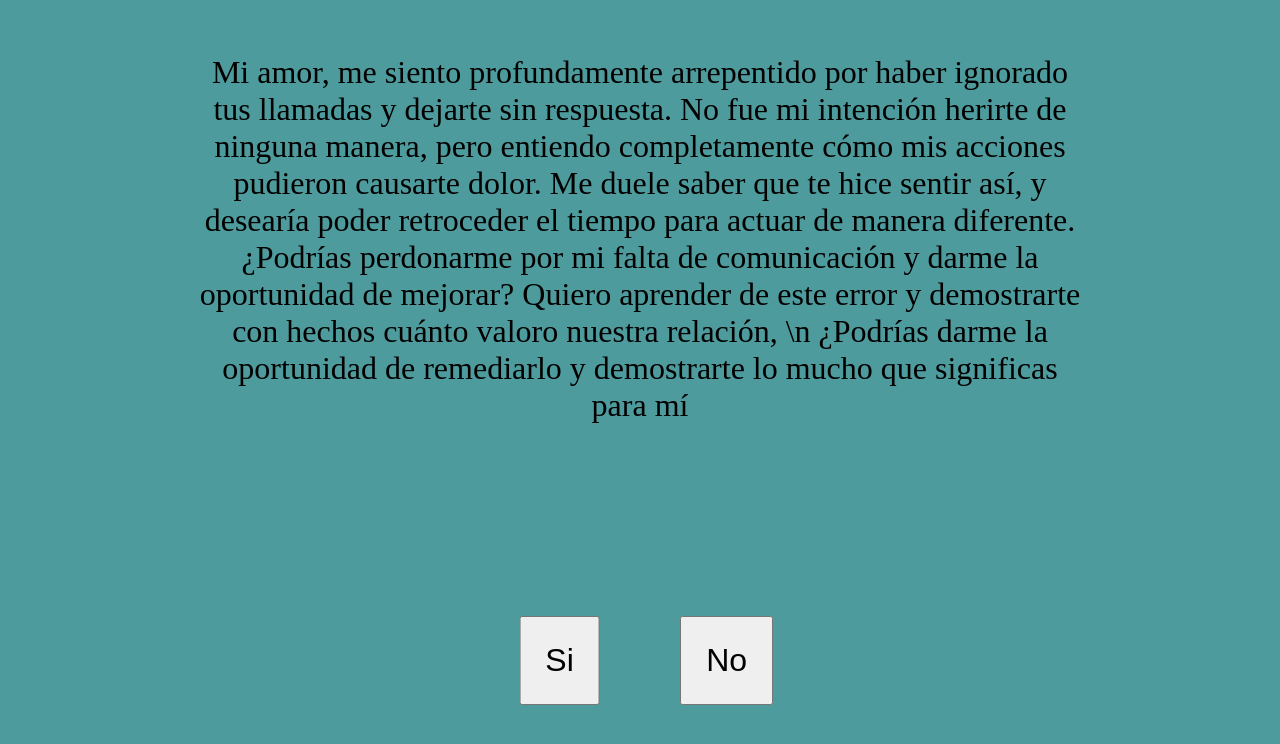
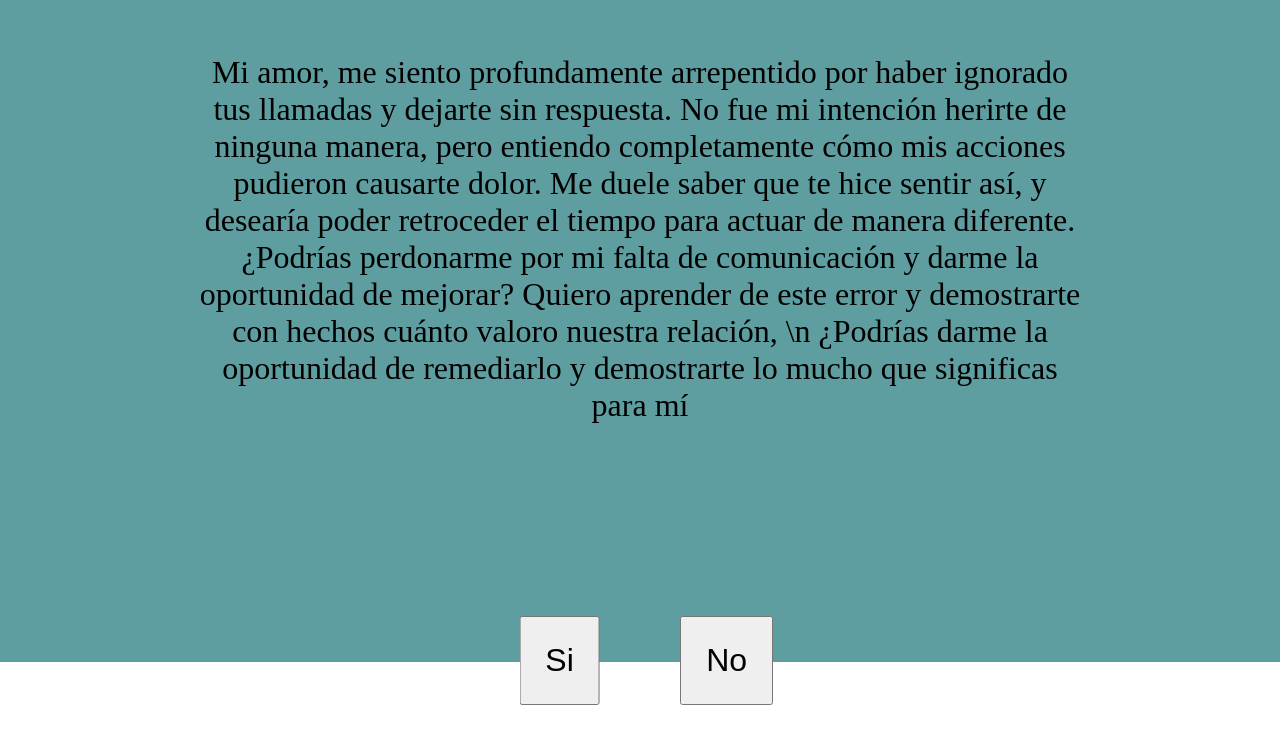
Before and after one commit to AbnerAlg/TeamomuchomuchoMafer, a plain HTML site: page index.html in a window 1280 px wide. Shown: the part 138-882 px from the top of the page. After the commit the page ends 843 px from the top, so only its background shows below. Drawn offline with Linux system fonts and the light colour scheme.

Commit message:
Se suben cambios

```diff
--- a/estilos.css
+++ b/estilos.css
@@ -3,9 +3,9 @@
 }
 
 .contenedor{
-    background: rgb(78, 155, 157);
+    background: cadetblue;
     width: 100vw;
-    height: 280vh;
+    height: 100vh;
     text-align: center;
 }
 
--- a/index.js
+++ b/index.js
@@ -8,7 +8,7 @@ const noBtn = document.querySelector('#noBtn');
 
 noBtn.addEventListener('mouseover', function () {
     const randomX = parseInt(Math.random()*100);
-    const randomY = parseInt(Math.random()*150);
+    const randomY = parseInt(Math.random()*100);
     noBtn.style.setProperty('top',randomY+'%');
     noBtn.style.setProperty('left',randomX+'%');
     noBtn.style.setProperty('transform',`translate(-${randomX}%,-${randomY}%)`);
```
